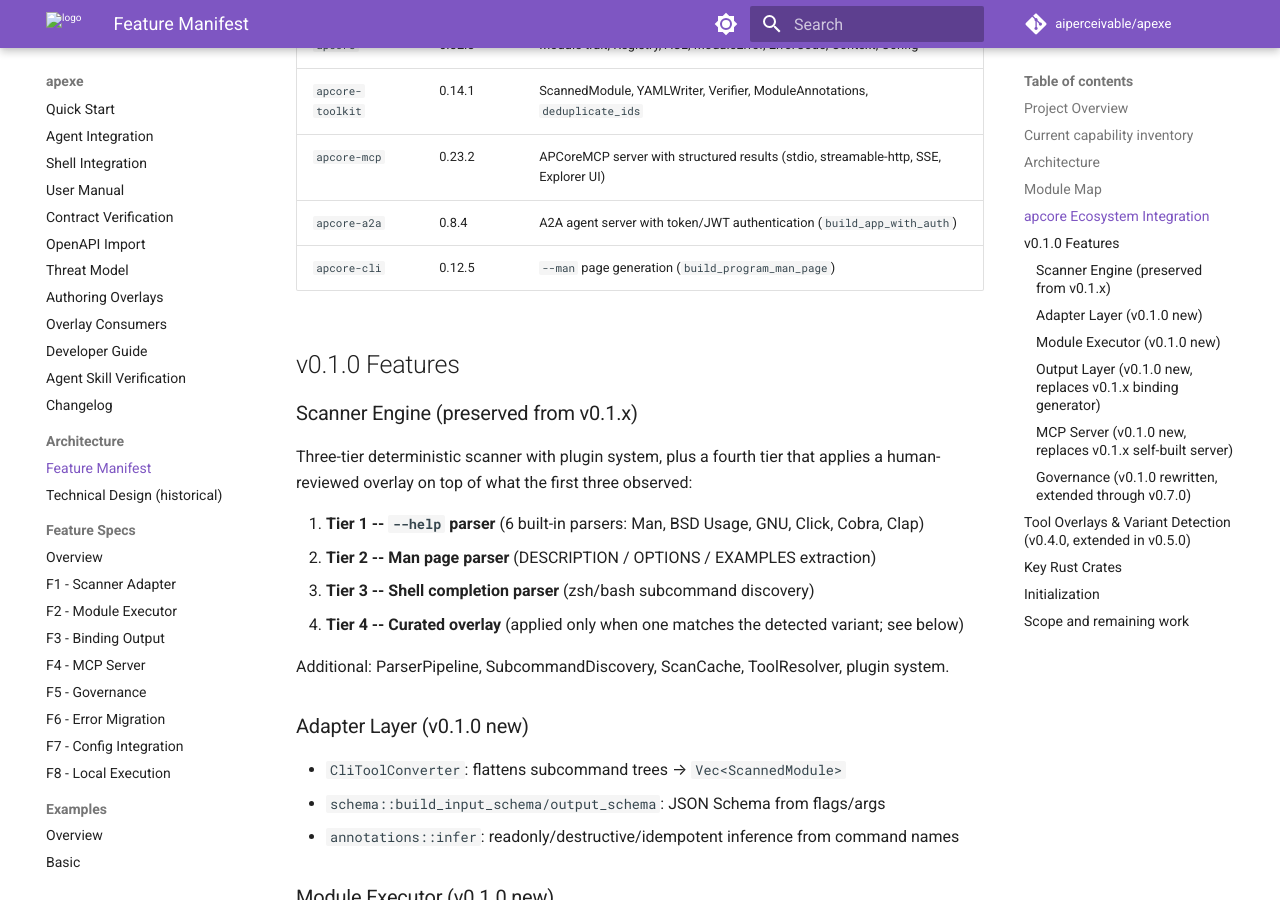
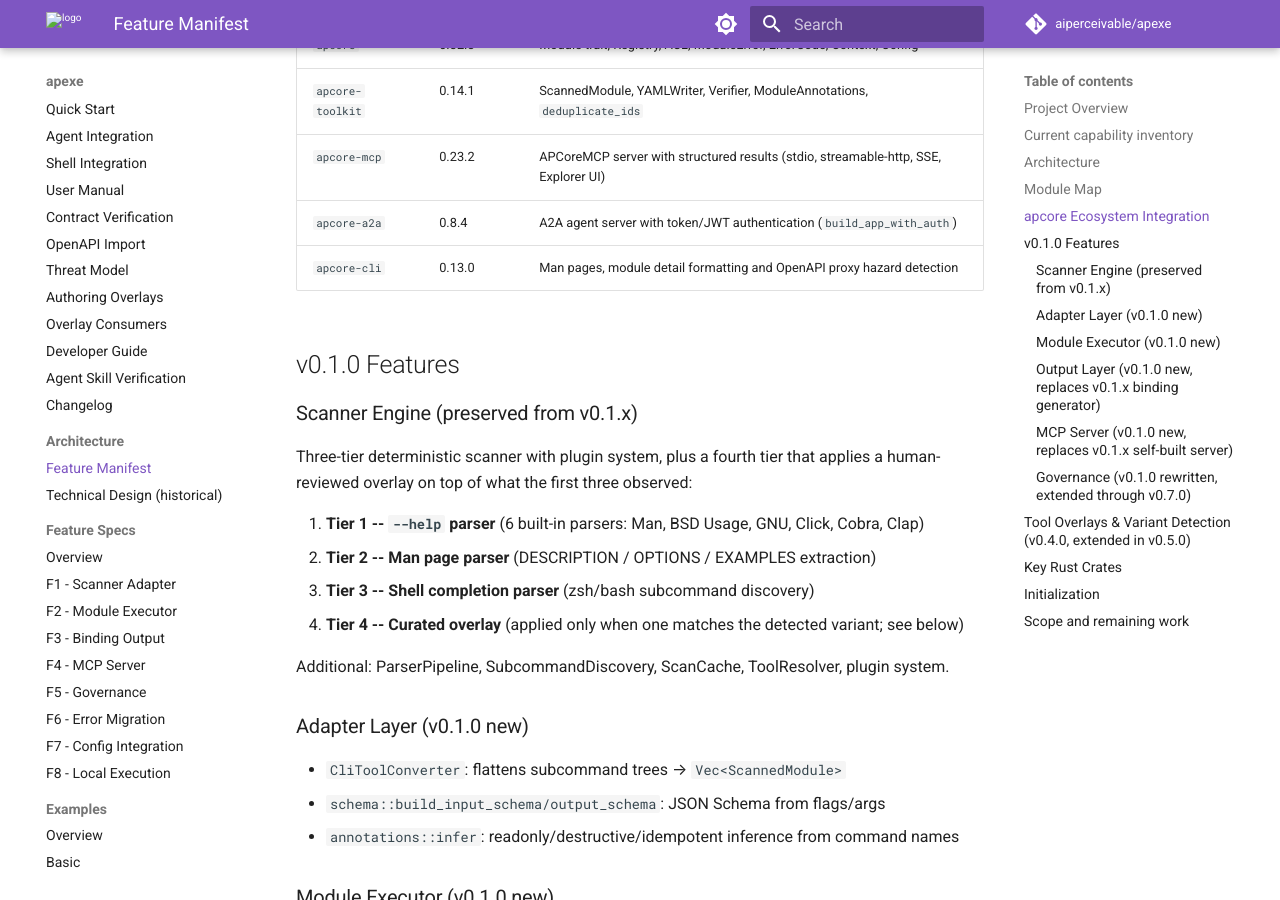
Before and after one commit to aiperceivable/apexe, an MkDocs documentation site: the page built from docs/FEATURE_MANIFEST.md, in a window 1280 px wide and 900 px high, scrolled down 4768 px. Built offline with MkDocs 1.6.1 and Material for MkDocs 9.7.7, drawn with Linux system fonts in a browser that asks for light colours; comment, search, counter and statistics services are not loaded; some of the changed text lies outside the part shown.

Commit message:
Release 0.11.0
Move the apcore-cli floor to 0.13.0 for its man-page, module-detail and
proxy-hazard APIs, which apexe already targets; the new embedded
dispatcher and sandbox/stream/approval changes sit outside apexe's
execution paths. Roll the version across the manifest, lockfile and
documentation.

```diff
--- a/Cargo.toml
+++ b/Cargo.toml
@@ -1,6 +1,6 @@
 [package]
 name = "apexe"
-version = "0.10.0"
+version = "0.11.0"
 edition = "2021"
 # Compile integration tests together instead of linking one binary per file.
 autotests = false
@@ -20,7 +20,7 @@ axum = "0.8"
 async-trait = "0.1"
 apcore = "0.32.3"
 apcore-a2a = "0.8.4"
-apcore-cli = "0.12.5"
+apcore-cli = "0.13.0"
 apcore-mcp = "0.23.2"
 apcore-toolkit = { version = "0.14.1", default-features = false, features = ["http-proxy"] }
 # RFC 3339 timestamps for the governance audit records apexe writes itself
--- a/docs/FEATURE_MANIFEST.md
+++ b/docs/FEATURE_MANIFEST.md
@@ -180,7 +180,7 @@ src/
 | `apcore-toolkit` | 0.14.1 | ScannedModule, YAMLWriter, Verifier, ModuleAnnotations, `deduplicate_ids` |
 | `apcore-mcp` | 0.23.2 | APCoreMCP server with structured results (stdio, streamable-http, SSE, Explorer UI) |
 | `apcore-a2a` | 0.8.4 | A2A agent server with token/JWT authentication (`build_app_with_auth`) |
-| `apcore-cli` | 0.12.5 | `--man` page generation (`build_program_man_page`) |
+| `apcore-cli` | 0.13.0 | Man pages, module detail formatting and OpenAPI proxy hazard detection |
 
 ## v0.1.0 Features
 
@@ -245,7 +245,7 @@ Additional: ParserPipeline, SubcommandDiscovery, ScanCache, ToolResolver, plugin
 | `apcore-toolkit` | Scanner types, YAML writer, verifiers |
 | `apcore-mcp` | MCP protocol server |
 | `apcore-a2a` | A2A protocol server |
-| `apcore-cli` | `--man` page generation |
+| `apcore-cli` | Man pages, module detail formatting and OpenAPI proxy hazard detection |
 | `clap` (derive mode) | CLI argument parsing |
 | `serde` + `serde_json` + `serde_yaml` | Serialization |
 | `tokio` | Async runtime |
```
Also changed, not shown: other parts of docs/FEATURE_MANIFEST.md (+1 -1 lines), CHANGELOG.md (+5 -3 lines), README.md (+1 -1 lines), docs/user-manual.md (+1 -1 lines), examples/README.md (+1 -1 lines), 1 other file.
